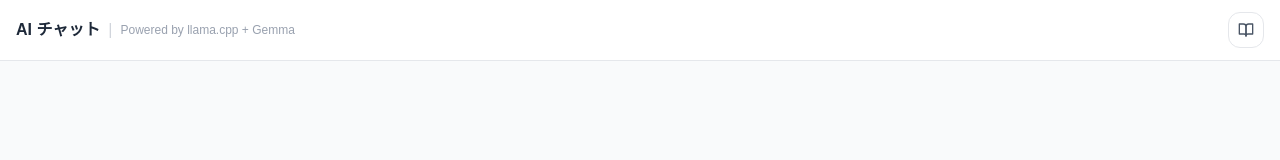
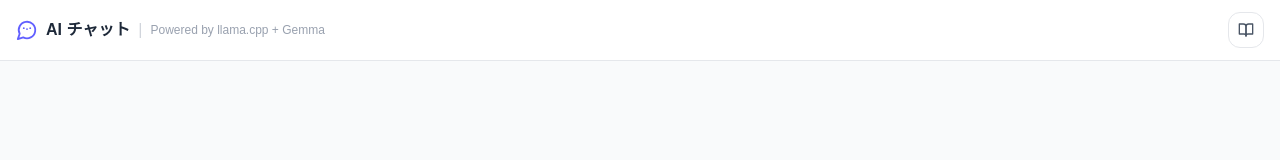
Before and after one commit to TED-Administrator/ted-aichat-demo, a Next.js app: page / in a window 1280 px wide. Shown: the top 160 px of the page. Built offline with nearby package versions, Linux system fonts and the light colour scheme.

Commit message:
ヘッダーにアプリアイコンを追加
丸い吹き出しの中に3点（目2つ・口1つ）を配置したオリジナルアイコン。

Co-Authored-By: Claude Sonnet 4.6 <noreply@anthropic.com>

```diff
--- a/app/page.tsx
+++ b/app/page.tsx
@@ -163,6 +163,12 @@ export default function Home() {
     <div className="flex flex-col h-screen bg-gray-50 dark:bg-zinc-900">
       <header className="flex-none bg-white dark:bg-zinc-800 border-b border-gray-200 dark:border-zinc-700 px-4 py-3 flex items-center justify-between">
         <div className="flex items-center gap-2">
+          <svg width="22" height="22" viewBox="0 0 24 24" fill="none" stroke="currentColor" strokeWidth="2" strokeLinecap="round" strokeLinejoin="round" className="text-indigo-500 flex-none">
+            <path d="M7.9 20A9 9 0 1 0 4 16.1L2 22Z" />
+            <circle cx="8.5" cy="10" r="1" fill="currentColor" stroke="none" />
+            <circle cx="15.5" cy="10" r="1" fill="currentColor" stroke="none" />
+            <circle cx="12" cy="11" r="1" fill="currentColor" stroke="none" />
+          </svg>
           <h1 className="text-base font-semibold text-gray-800 dark:text-zinc-100">
             AI チャット
           </h1>
```
